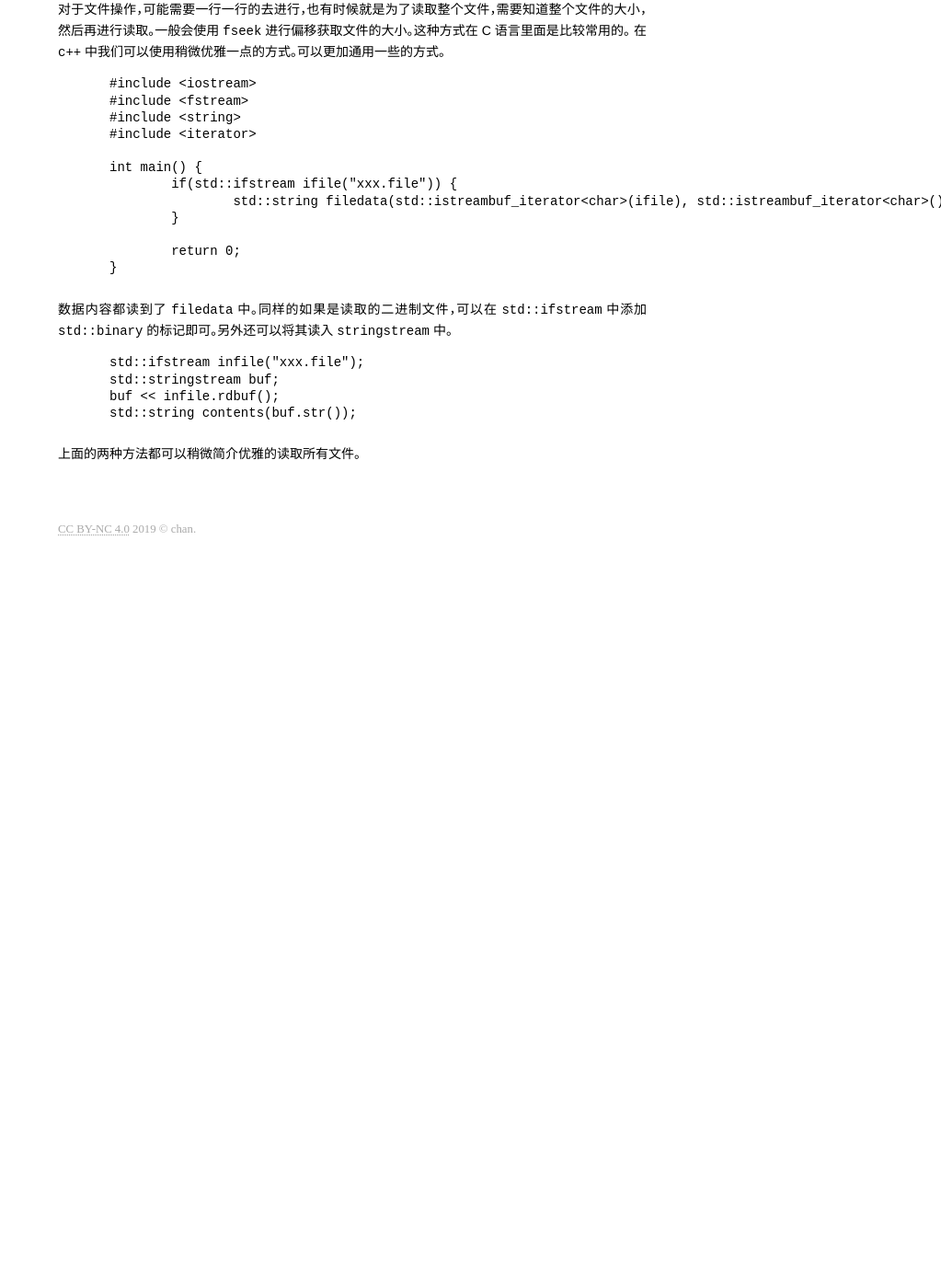
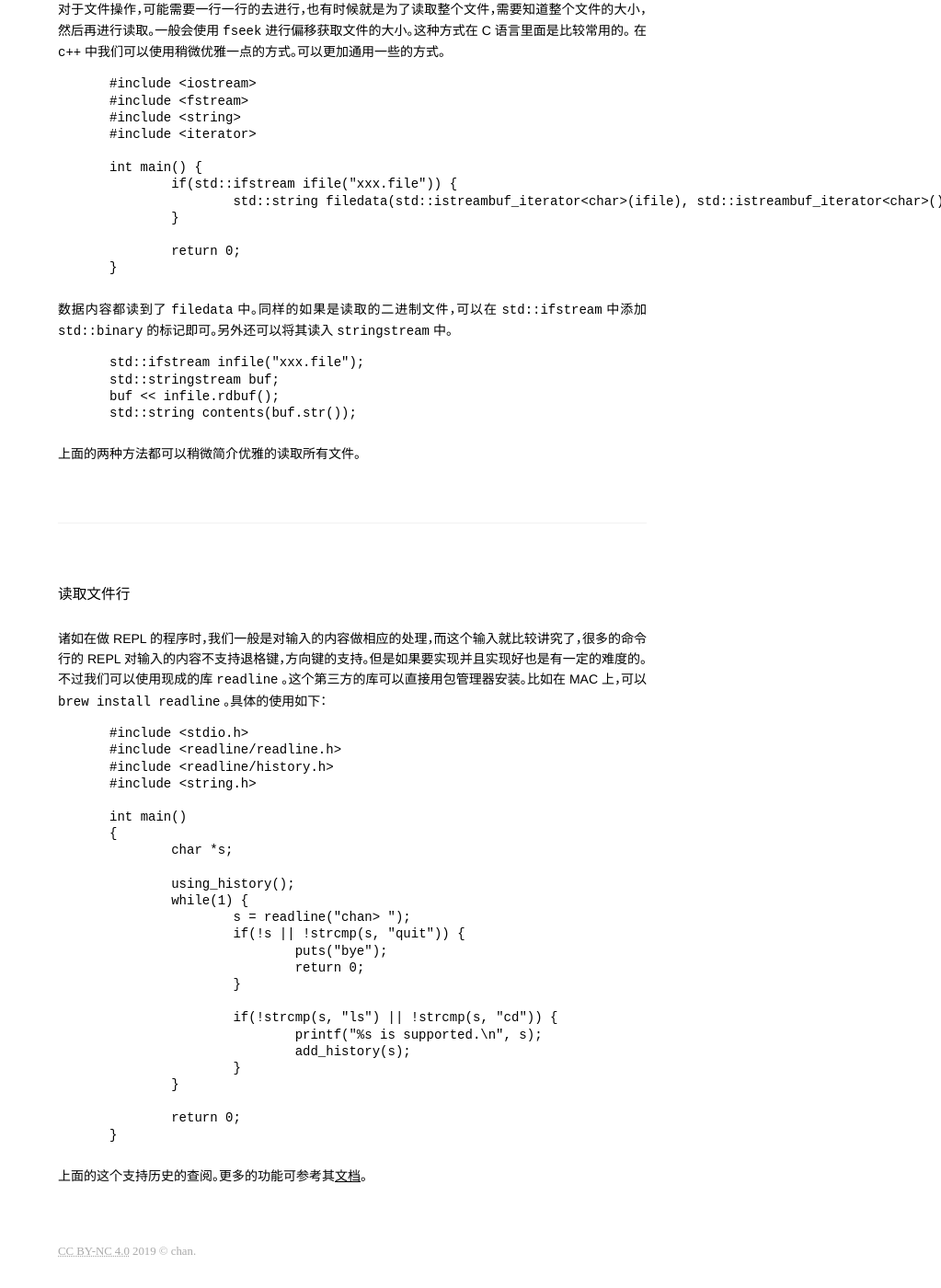
Before and after one commit to JesseEisen/chan, a Jekyll site: the page built from _posts/2019-07-20-cpp-snnp.md, in a window 1280 px wide and 1400 px high, scrolled down 1952 px. Shown: the whole window at 92% size, without its empty margins (257-1280 px from the left). Built offline with Jekyll 4.4.1, drawn with Linux system fonts in a browser that asks for light colours; before the commit the page ends 2567 px from its top, so only the background shows below that.

Commit message:
add new content

````diff
--- a/_posts/2019-07-20-cpp-snnp.md
+++ b/_posts/2019-07-20-cpp-snnp.md
@@ -112,3 +112,39 @@ std::string contents(buf.str());
 ```
 
 上面的两种方法都可以稍微简介优雅的读取所有文件。
+
+---
+
+### 读取文件行
+
+诸如在做 REPL 的程序时，我们一般是对输入的内容做相应的处理，而这个输入就比较讲究了，很多的命令行的 REPL 对输入的内容不支持退格键，方向键的支持。但是如果要实现并且实现好也是有一定的难度的。不过我们可以使用现成的库 `readline`  。这个第三方的库可以直接用包管理器安装。比如在 MAC 上，可以 `brew install readline` 。具体的使用如下：
+
+```c
+#include <stdio.h>
+#include <readline/readline.h>
+#include <readline/history.h>
+#include <string.h>
+
+int main()
+{
+	char *s;
+
+	using_history();
+	while(1) {
+		s = readline("chan> ");
+		if(!s || !strcmp(s, "quit")) {
+			puts("bye");
+			return 0;
+		}
+
+		if(!strcmp(s, "ls") || !strcmp(s, "cd")) {
+			printf("%s is supported.\n", s);
+			add_history(s);
+		}
+	}
+
+	return 0;
+}
+```
+
+上面的这个支持历史的查阅。更多的功能可参考其[文档](https://tiswww.case.edu/php/chet/readline/rltop.html#Documentation)。
````
